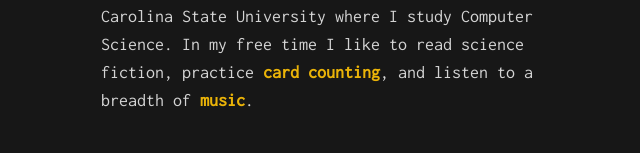
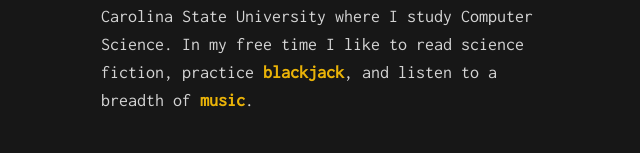
Before and after one commit to cadecuddy/2023-portfolio, a Next.js app: page /about in a window 1280 px wide. Shown: the part 154-307 px from the top of the page, without its empty margins (319-959 px from the left). Built offline with nearby package versions, Linux system fonts and the light colour scheme.

Commit message:
update about

```diff
--- a/src/pages/about.jsx
+++ b/src/pages/about.jsx
@@ -20,7 +20,7 @@ export default function Experiences() {
           I'm currently in my senior year at North Carolina State University where I study Computer Science. In my free
           time I like to read science fiction, practice{' '}
           <Link href='https://en.wikipedia.org/wiki/Card_counting' target='_blank'>
-            <span className='font-bold text-yellow-500 hover:underline'>card counting</span>
+            <span className='font-bold text-yellow-500 hover:underline'>blackjack</span>
           </Link>
           , and listen to a breadth of{' '}
           <Link href='https://open.spotify.com/user/cade.49' target='_blank'>
```
